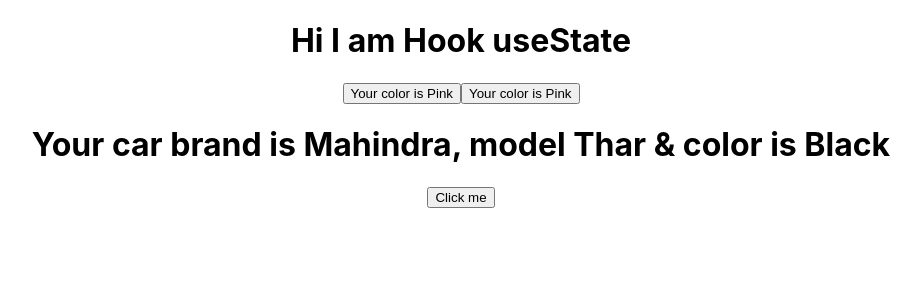
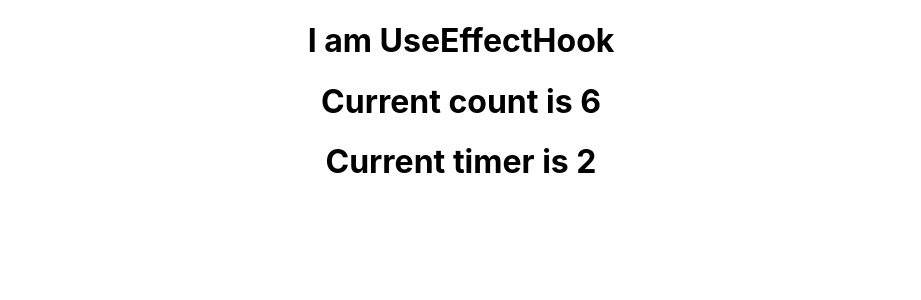
Before and after one commit to RushikeshTekale66/React-Important-Concept, a React (Create React App) app: page / in a window 1280 px wide. Shown: the top 300 px of the page, without its empty margins (179-1100 px from the left). Built offline with nearby package versions, Linux system fonts and the light colour scheme.

Commit message:
useEffect in react Hook

```diff
--- a/src/App.js
+++ b/src/App.js
@@ -1,11 +1,11 @@
 import './App.css';
-import HookUseState from './Component/HookUseState'
+import UseEffectHook from './Component/UseEffectHook'
 
 function App() {
 
   return (
     <div className="App">
-      <HookUseState/>
+      <UseEffectHook/>
     </div>
   );
 }
--- a/src/Component/HookUseState.js
+++ /dev/null
@@ -1,38 +0,0 @@
-import React, {useState} from 'react';
-
-function HookUseState (){
-    const [state, setState] = useState("useState");
-
-    const [color, setColor]  = useState("Pink");
-
-    const [car, setCar] = useState({
-        brand:"Mahindra",
-        model:"Thar",
-        color:"Black"
-    })
-
-    const updateColor = ()=>{
-        setCar(previousState => {
-            return {...previousState, color:"Red"}
-        });
-    }
-    return (
-        <div>
-            {/* common setting the values */}
-            <h1>Hi I am Hook {state}</h1>
-
-            {/* After clicking on button we can Change the value */}
-            <button type='button' onClick={()=>setColor("Blue")}>Your color is {color}</button>
-            <button type='button' onClick={()=>setColor("Green")}>Your color is {color}</button>
-
-            {/* Single hook that hold the object */}
-            <h1>Your car brand is {car.brand}, model {car.model} & color is {car.color}</h1>
-
-            {/* updating the object & array in state */}
-            <button type='button' onClick={updateColor}>Click me</button>
-
-        </div>
-    )
-}
-
-export default HookUseState;
--- /dev/null
+++ b/src/Component/UseEffectHook.js
@@ -0,0 +1,28 @@
+import React, {useState, useEffect} from 'react';
+
+const UseEffectHook = ()=>{
+
+    const [count, setCount] = useState(0);
+    let [timer, setTimer] = useState(0);
+
+    useEffect (()=>{
+       setTimeout(()=>{
+        setCount((count)=>count+1);
+       }, 1000)
+    })
+
+    useEffect(()=>{
+        setTimeout(()=>{
+            setTimer ((timer)=timer+1);
+        }, 1000);
+    }, [])
+    return(
+        <div>
+                <h1>I am UseEffectHook</h1>
+                <h1>Current count is {count}</h1>
+                <h1>Current timer is {timer}</h1>
+        </div>
+    )
+}
+
+export default UseEffectHook;
```
